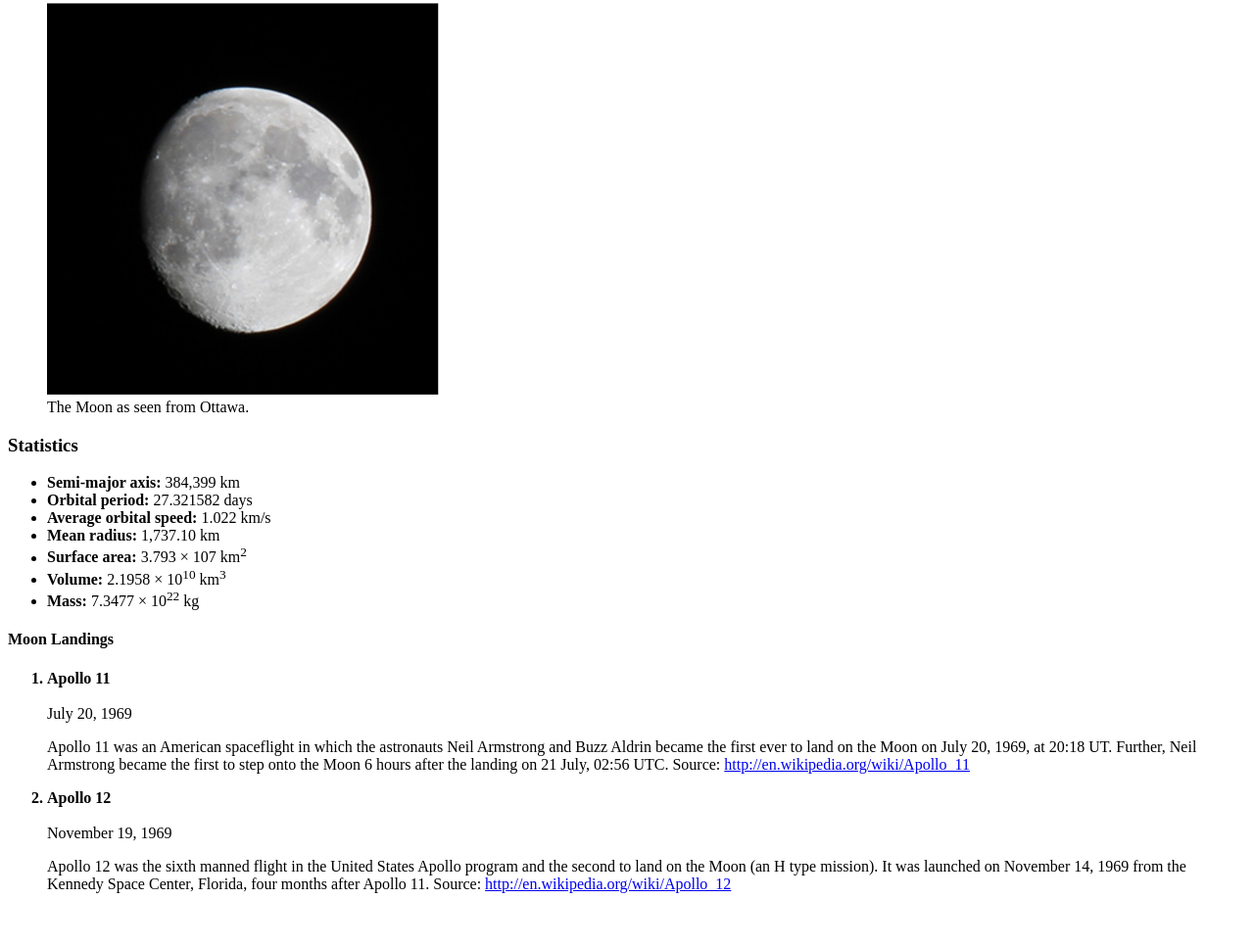
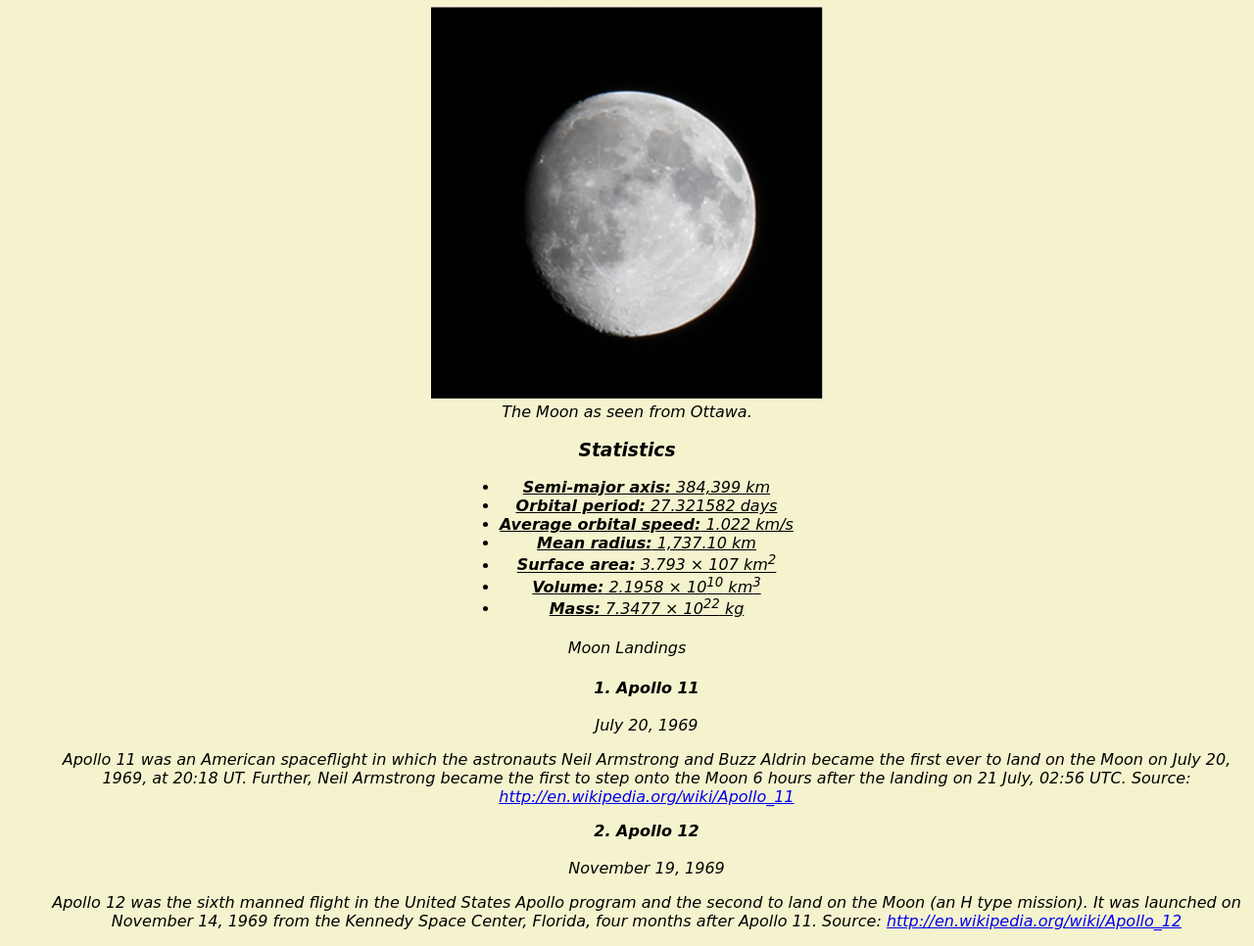
Before and after one commit to shah0150/the_moon, a plain HTML site: page index.html in a window 1280 px wide. Shown: the part 176-1142 px from the top of the page at 98% size. Before the commit the page ends 1104 px from the top, so only its background shows below. Drawn offline with Linux system fonts and the light colour scheme.

Commit message:
My awesome CSS

```diff
--- a/css/styles.css
+++ b/css/styles.css
@@ -3,3 +3,26 @@ author: Your name;
 filename: styles.css;
 Date: September 12, 2018;
 */
+
+* {
+    font-style: italic;
+    text-align: center;
+}
+body {
+    background-color: #F5F3CE;
+    font-family: 'Spirax', cursive;
+}
+ul {
+    text-decoration: underline;
+}
+h4 {
+    font-weight: 100;
+}
+ul {
+    display: table;
+    margin: 0 auto;
+}
+ol {
+    text-align: center;
+    list-style-position: inside;
+}
```
